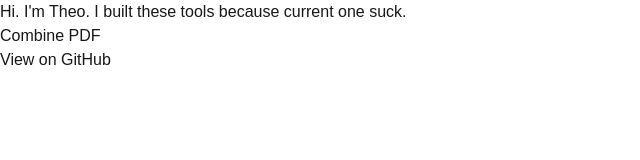
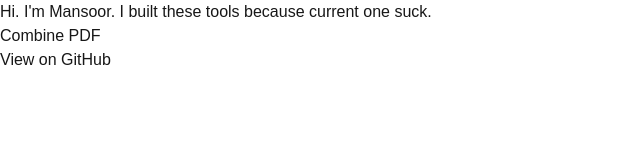
Before and after one commit to mansoorbarri/pdfthing, a Next.js app: page / in a window 1280 px wide. Shown: the top 160 px of the page, without its empty margins (0-640 px from the left). Built offline with nearby package versions, Linux system fonts and the light colour scheme.

Commit message:
update: Theo > Mansoor

```diff
--- a/src/app/page.tsx
+++ b/src/app/page.tsx
@@ -12,7 +12,7 @@ export default function Home() {
             rel="noopener noreferrer"
             className="hover:underline"
           >
-            Theo
+            Mansoor
           </a>
           . I built these tools because current one suck.
         </div>
```
